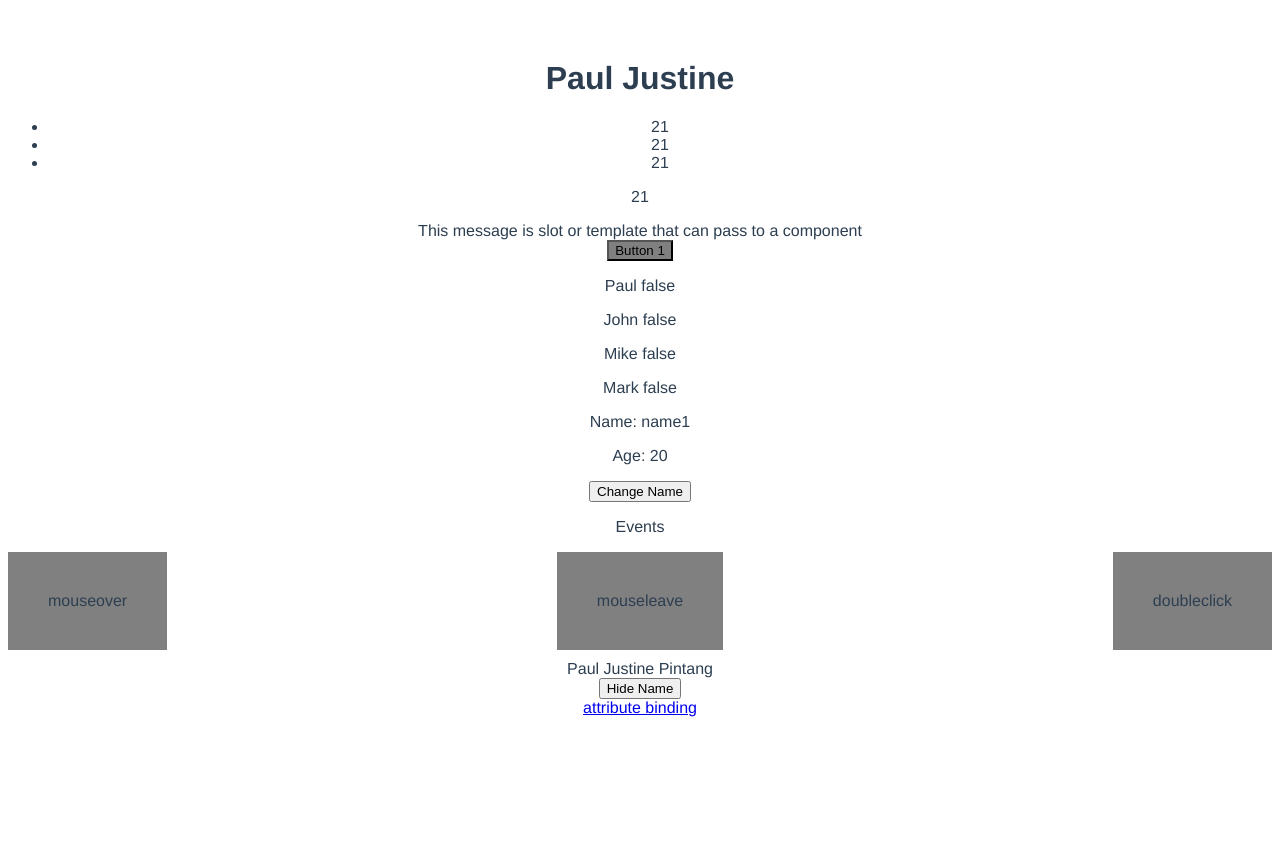
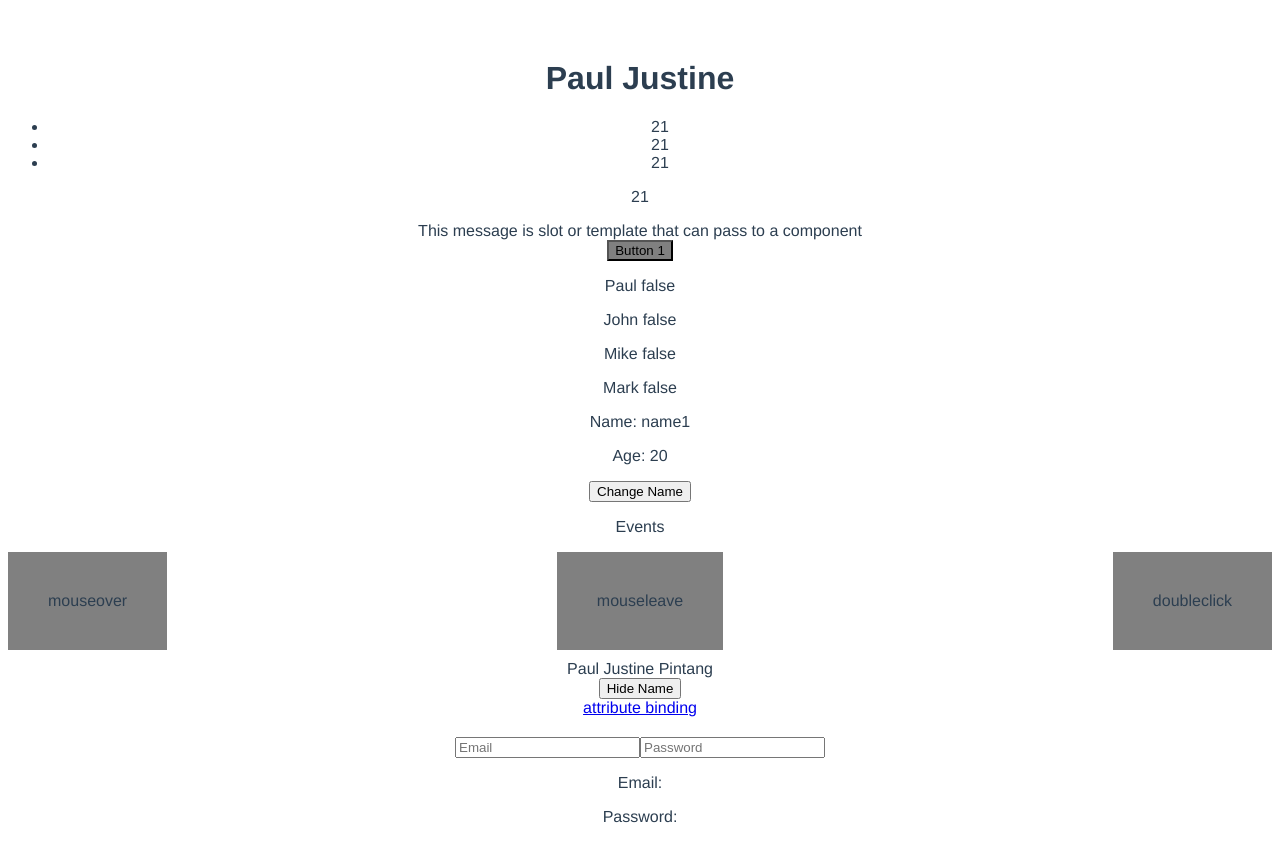
Before and after one commit to PaulPintang/Vue.Js-2022, a Vue app: page / in a window 1280 px wide. Before the commit the page ends 800 px from the top, so only its background shows below. Built offline with nearby package versions, Linux system fonts and the light colour scheme.

Commit message:
add form with v-model

```diff
--- a/src/App.vue
+++ b/src/App.vue
@@ -14,6 +14,7 @@
   <Events />
   <Condition />
   <Bind :url="url" />
+  <Form />
 </template>
 
 <script>
@@ -23,9 +24,10 @@ import Names from "./components/Names";
 import Condition from "./components/Condition";
 import Events from "./components/Events";
 import Bind from "./components/Bind";
+import Form from "./components/Form";
 export default {
   name: "App",
-  components: { FirstComponent, Button, Names, Events, Condition, Bind },
+  components: { FirstComponent, Button, Names, Events, Condition, Bind, Form },
   data() {
     return {
       url: "https;//impaul.netlify.app",
--- /dev/null
+++ b/src/components/Form.vue
@@ -0,0 +1,31 @@
+<template>
+  <div style="padding-top: 20px">
+    <form action="">
+      <input type="email" placeholder="Email" v-model="email" required />
+      <input
+        type="password"
+        placeholder="Password"
+        v-model="password"
+        required
+      />
+    </form>
+    <div>
+      <p>Email: {{ email }}</p>
+      <p>Password: {{ password }}</p>
+    </div>
+  </div>
+</template>
+
+<script>
+export default {
+  name: "Form",
+  data() {
+    return {
+      email: "",
+      password: "",
+    };
+  },
+};
+</script>
+
+<style scoped></style>
```
